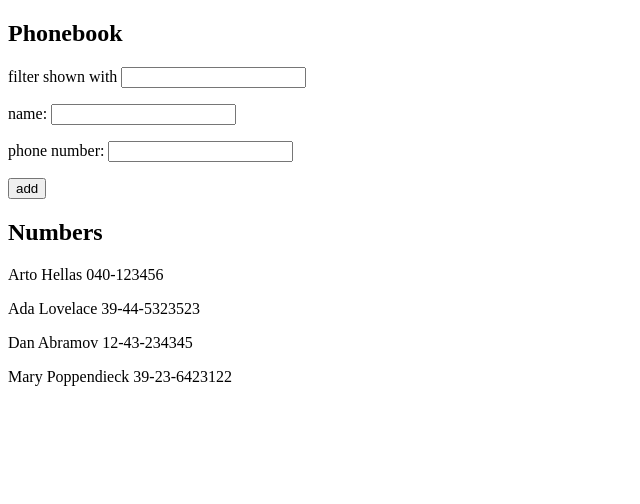
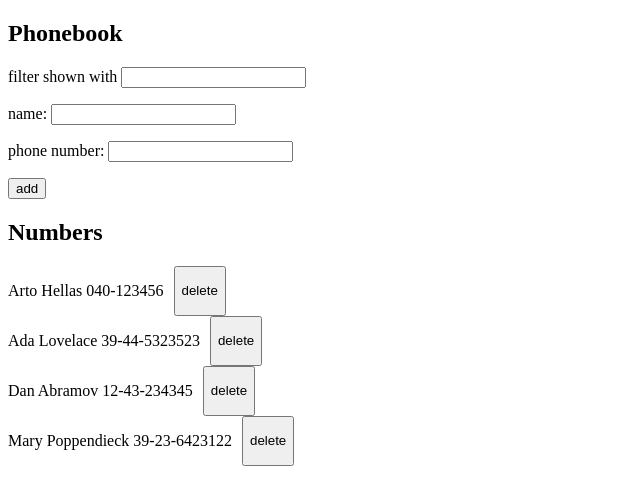
Before and after one commit to Silas310/fullstackopen-exercises, a React (Vite) app in the folder part2/the-phonebook/: page / in a window 1280 px wide. Shown: the top 504 px of the page, without its empty margins (0-640 px from the left). Built offline with nearby package versions, Linux system fonts and the light colour scheme; data requests are answered from the project's data file.

Commit message:
feat: allow user to delete numbers (2.14)

```diff
--- a/part2/the-phonebook/src/App.jsx
+++ b/part2/the-phonebook/src/App.jsx
@@ -48,6 +48,12 @@ const App = () => {
     }
   }
 
+  const deletePerson = (id) => {
+    personService.deletePerson(id).then(() => {
+      setPersons(persons.filter(p => p.id !== id));
+    })
+  }
+
   const personsToShow = persons.filter(person => person.name.toLowerCase().startsWith(filter.toLowerCase()));
 
   return (
@@ -63,7 +69,7 @@ const App = () => {
       />
       <h2>Numbers</h2>
 
-      <Persons personsToShow={personsToShow} />
+      <Persons personsToShow={personsToShow} deletePerson={deletePerson} />
     </div>
 
   )
--- a/part2/the-phonebook/src/components/Persons.jsx
+++ b/part2/the-phonebook/src/components/Persons.jsx
@@ -1,7 +1,12 @@
-const Persons = ({ personsToShow }) => {
+const Persons = ({ personsToShow, deletePerson }) => {
   return (
     <>
-      {personsToShow.map(person => <p key={person.id}>{person.name} {person.number}</p>)}
+      {personsToShow.map(person => (
+        <div key={person.id} style={{display: 'flex'}}>
+          <p>{person.name} {person.number}</p>
+          <button style={{marginLeft: '10px'}} onClick={() => deletePerson(person.id)}>delete</button>
+        </div>
+      ))}
     </>
   )
 }
--- a/part2/the-phonebook/src/services/persons.js
+++ b/part2/the-phonebook/src/services/persons.js
@@ -10,8 +10,12 @@ const createPerson = (newPerson) => {
   return axios.post(baseUrl, newPerson);
 }
 
+const deletePerson = (id) => {
+  return axios.delete(`${baseUrl}/${id}`);
+}
 
 export default {
   getPersons,
-  createPerson
+  createPerson,
+  deletePerson
 };
```
